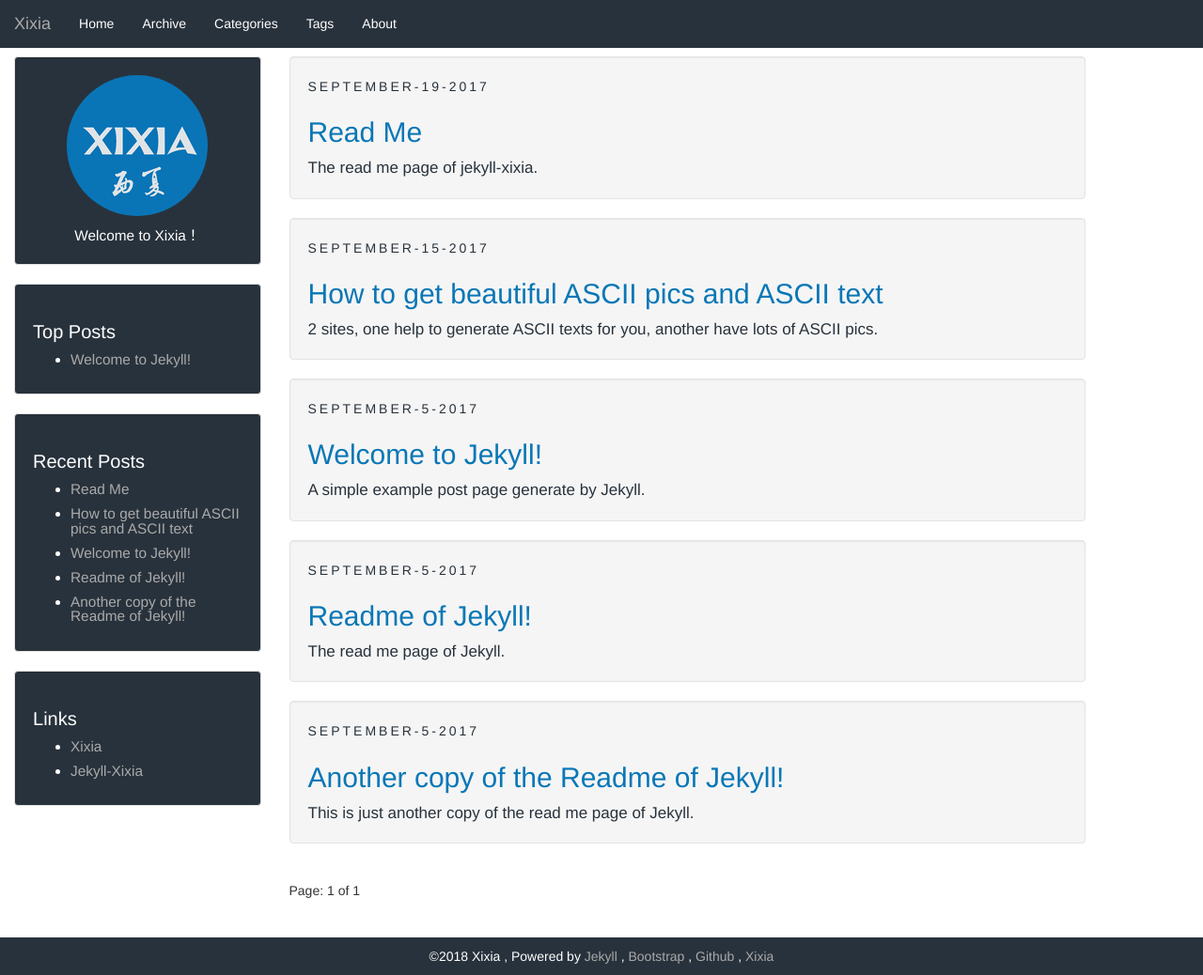
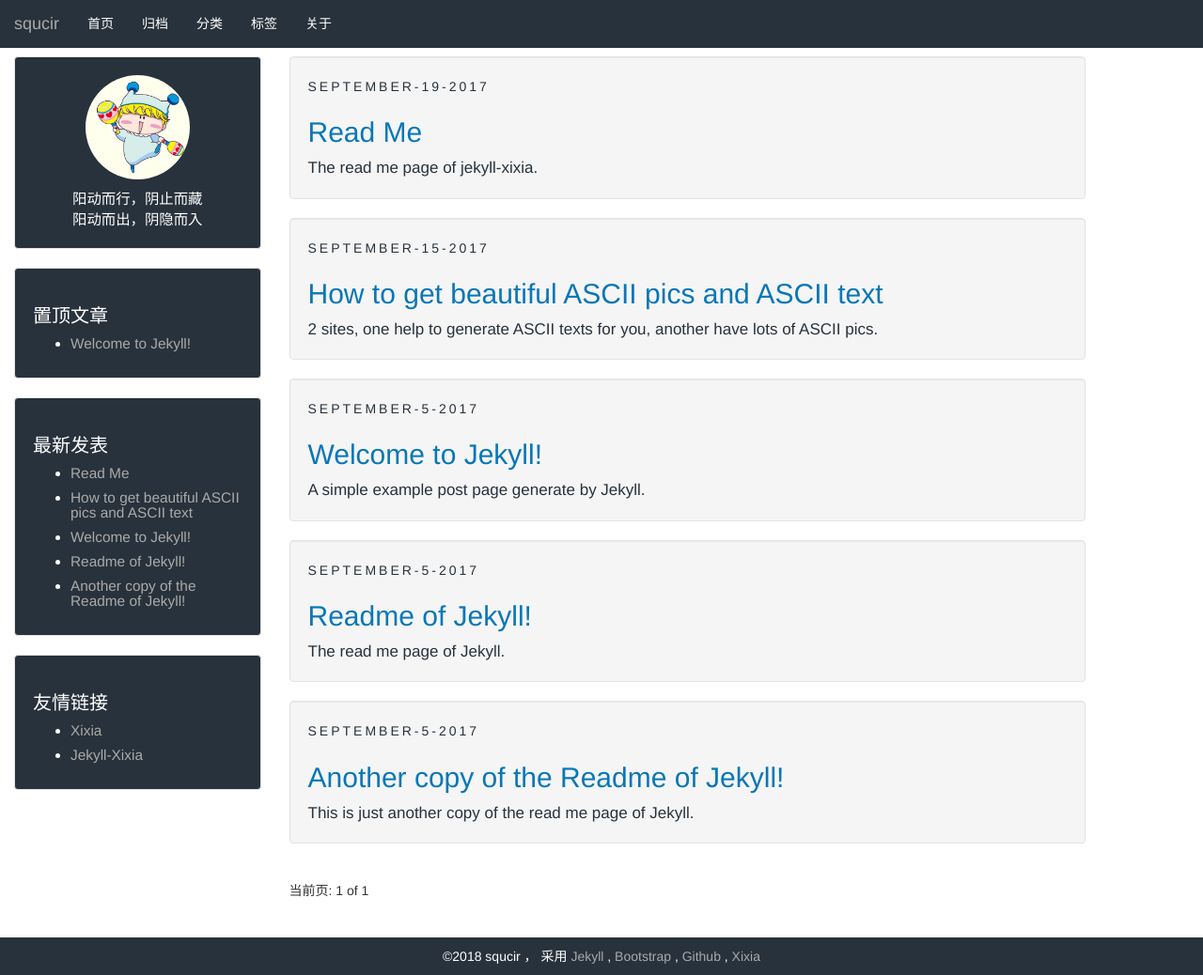
Before and after one commit to squcir/squcir.github.io, a Jekyll site: the page built from index.html, in a window 1280 px wide and 1038 px high. Shown: the whole window at 94% size. Built offline with Jekyll 4.4.1, drawn with Linux system fonts in a browser that asks for light colours; the list of posts is cut into pages by our own code.

Commit message:
修改整体样式

```diff
--- a/_config.yml
+++ b/_config.yml
@@ -1,10 +1,11 @@
 # Jekyll configuration
 
-name: Xixia
-description: Welcome to Xixia！
+name: squcir
+description: Welcome to squcir！
+
 
 # url is currently only used only for the RSS feed in feed.xml
-url: https://github.com/zxixia/jekyll-xixia
+url: https://github.com/squcir
 
 # baseurl will often be '', but for a project page on gh-pages, it needs to
 # be the project name.
@@ -18,7 +19,7 @@ date_format:
   categories: "%b-%Y"
   tag: "%b-%Y"
 # Language
-lan: "en"
+lan: "cn"
 
 paginate: 10
 
--- a/_data/values/cn.yml
+++ b/_data/values/cn.yml
@@ -5,7 +5,7 @@ tags: 标签
 archive: 归档
 categories: 分类
 about: 关于
-thanks: " ， 自豪的采用"
+thanks: " ， 采用"
 page: 当前页
 newer_post: 前一篇
 older_post: 后一篇
--- a/_includes/sidebar.html
+++ b/_includes/sidebar.html
@@ -1,8 +1,13 @@
 {% assign trans = site.data.values[site.lan] %}
+<style>
+    .img-avatar {
+        width: 50%
+    }
+</style>
 <div class="sidebar well">
     <header class="sidebar-header" role="banner">
         <a href="{{ site.baseurl }}/">
-            <img src="{{ site.baseurl }}/assets/images/xixia.gif" class="img-circle" />
+            <img src="{{ site.baseurl }}/assets/images/avatar.jpeg" class="img-circle img-avatar" />
         </a>
         <!--
         <h3 class="title">
@@ -11,7 +16,11 @@
         -->
     </header>
     <div class="text-center">
+        <!--
         {{ site.description }}
+        -->
+        阳动而行，阴止而藏<br />
+        阳动而出，阴隐而入<br />
     </div>
 </div>
 
```
Also changed, not shown: README.md (deleted), assets/images/avatar.jpeg (added), assets/images/cc_by_88x31.png (deleted), assets/images/preview-small.png (deleted), assets/images/preview.png (deleted), assets/images/xixia.gif (deleted).
